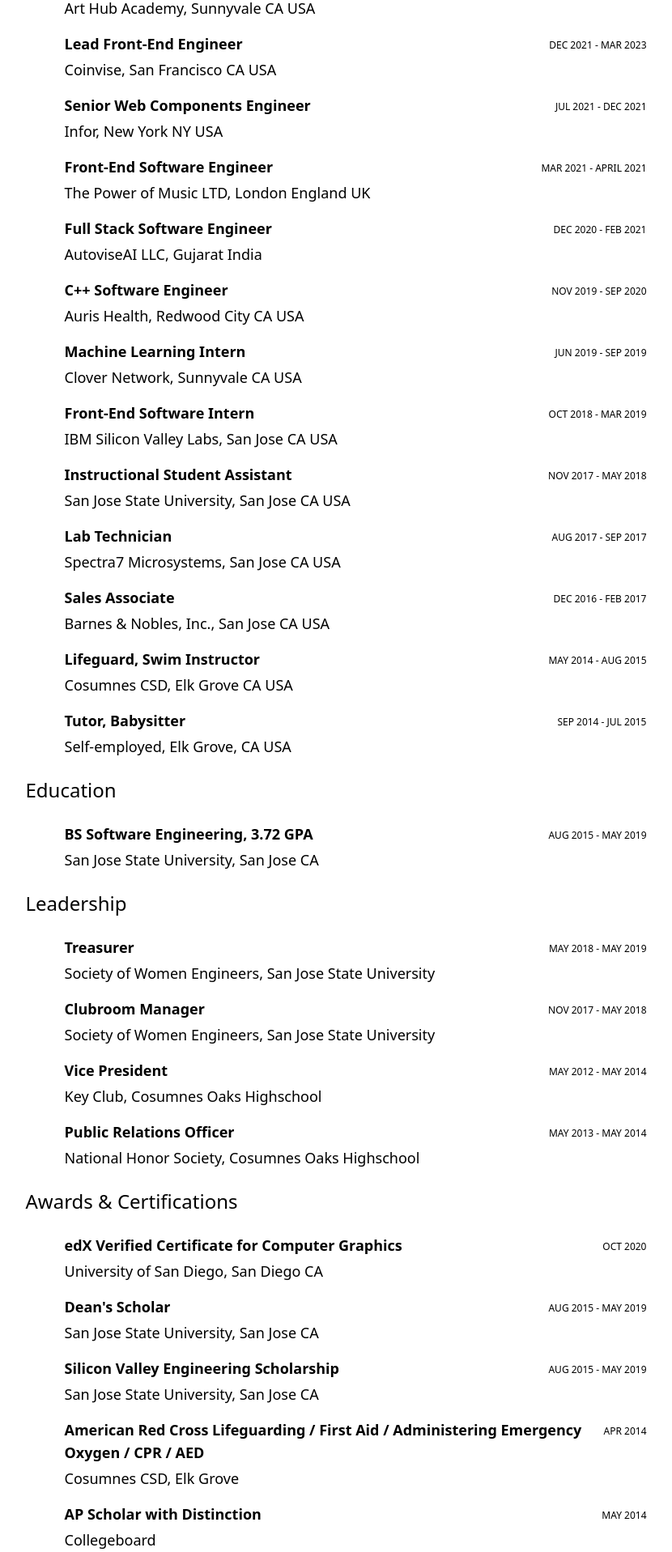
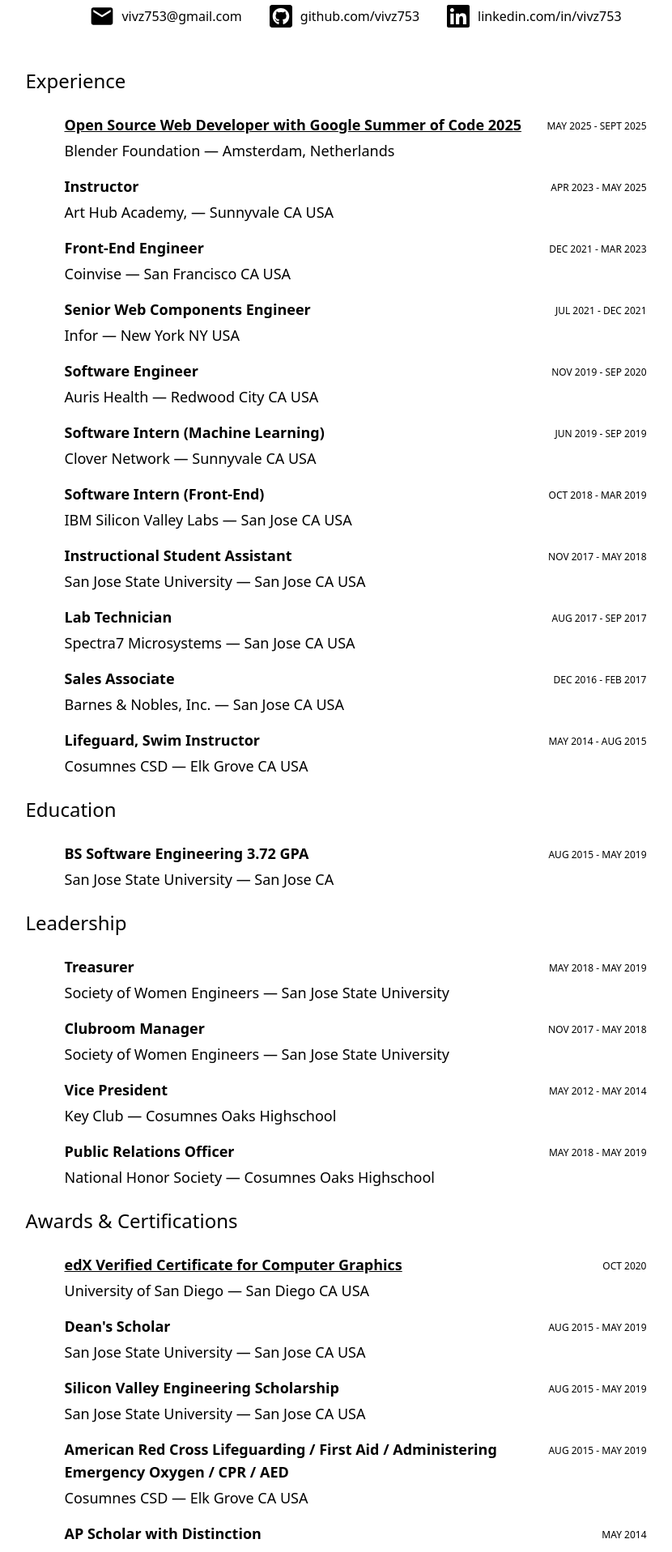
Before and after one commit to vivz753/vleung.us, a Next.js app in the folder web/: page /cv in a window 1280 px wide. Shown: the part 460-2377 px from the top of the page at 81% size, without its empty margins (201-1031 px from the left). Built offline with nearby package versions, Linux system fonts and the light colour scheme.

Commit message:
Refactor data from components, add new profile pic to CV

```diff
--- a/web/pages/cv.tsx
+++ b/web/pages/cv.tsx
@@ -1,103 +1,254 @@
+import clsx from "clsx"
 import { NextPage } from "next"
 import Link from "next/link"
-import { FC } from "react"
+import React, { FC } from "react"
 import { FaGithubSquare, FaLinkedin } from "react-icons/fa"
 import { MdEmail } from "react-icons/md"
+import Image from "next/image"
+
+interface Entry {
+  title: string
+  organization: string
+  location: string
+  date: string
+  description?: string
+  link?: string
+}
+
+const experience: Entry[] = [
+  {
+    title: "Open Source Web Developer with Google Summer of Code 2025",
+    organization: "Blender Foundation",
+    location: "Amsterdam, Netherlands",
+    date: "May 2025 - Sept 2025",
+    description: "",
+    link: "https://devtalk.blender.org/t/gsoc-2025-adding-handy-features-and-ui-improvements-to-flamenco/40723",
+  },
+  {
+    title: "Instructor",
+    organization: "Art Hub Academy,",
+    location: "Sunnyvale CA USA",
+    date: "Apr 2023 - May 2025",
+    description: "",
+  },
+  {
+    title: "Front-End Engineer",
+    organization: "Coinvise",
+    location: "San Francisco CA USA",
+    date: "Dec 2021 - Mar 2023",
+    description: "",
+  },
+  {
+    title: "Senior Web Components Engineer",
+    organization: "Infor",
+    location: "New York NY USA",
+    date: "Jul 2021 - Dec 2021",
+    description: "",
+  },
+  {
+    title: "Software Engineer",
+    organization: "Auris Health",
+    location: "Redwood City CA USA",
+    date: "Nov 2019 - Sep 2020",
+    description: "",
+  },
+  {
+    title: "Software Intern (Machine Learning)",
+    organization: "Clover Network",
+    location: "Sunnyvale CA USA",
+    date: "Jun 2019 - Sep 2019",
+    description: "",
+  },
+  {
+    title: "Software Intern (Front-End)",
+    organization: "IBM Silicon Valley Labs",
+    location: "San Jose CA USA",
+    date: "Oct 2018 - Mar 2019",
+    description: "",
+  },
+  {
+    title: "Instructional Student Assistant",
+    organization: "San Jose State University",
+    location: "San Jose CA USA",
+    date: "Nov 2017 - May 2018",
+    description: "",
+  },
+  {
+    title: "Lab Technician",
+    organization: "Spectra7 Microsystems",
+    location: "San Jose CA USA",
+    date: "Aug 2017 - Sep 2017",
+    description: "",
+  },
+  {
+    title: "Sales Associate",
+    organization: "Barnes & Nobles, Inc.",
+    location: "San Jose CA USA",
+    date: "Dec 2016 - Feb 2017",
+    description: "",
+  },
+  {
+    title: "Lifeguard, Swim Instructor",
+    organization: "Cosumnes CSD",
+    location: "Elk Grove CA USA",
+    date: "May 2014 - Aug 2015",
+    description: "",
+  },
+]
+
+const education: Entry[] = [
+  {
+    title: "BS Software Engineering 3.72 GPA",
+    organization: "San Jose State University",
+    location: "San Jose CA",
+    date: "Aug 2015 - May 2019",
+    description: "",
+  },
+]
+const leadership: Entry[] = [
+  {
+    title: "Treasurer",
+    organization: "Society of Women Engineers",
+    location: "San Jose State University",
+    date: "May 2018 - May 2019",
+    description: "",
+  },
+  {
+    title: "Clubroom Manager",
+    organization: "Society of Women Engineers",
+    location: "San Jose State University",
+    date: "Nov 2017 - May 2018",
+    description: "",
+  },
+  {
+    title: "Vice President",
+    organization: "Key Club",
+    location: "Cosumnes Oaks Highschool",
+    date: "May 2012 - May 2014",
+    description: "",
+  },
+  {
+    title: "Public Relations Officer",
+    organization: "National Honor Society",
+    location: "Cosumnes Oaks Highschool",
+    date: "May 2018 - May 2019",
+    description: "",
+  },
+]
+
+const awardsCertifications: Entry[] = [
+  {
+    title: "edX Verified Certificate for Computer Graphics",
+    organization: "University of San Diego",
+    location: "San Diego CA USA",
+    date: "Oct 2020",
+    description: "",
+    link: "https://courses.edx.org/certificates/482ed4cfd2b0444d846da2e1975dacdc",
+  },
+  {
+    title: "Dean's Scholar",
+    organization: "San Jose State University",
+    location: "San Jose CA USA",
+    date: "Aug 2015 - May 2019",
+    description: "",
+  },
+  {
+    title: "Silicon Valley Engineering Scholarship",
+    organization: "San Jose State University",
+    location: "San Jose CA USA",
+    date: "Aug 2015 - May 2019",
+    description: "",
+  },
+  {
+    title: "American Red Cross Lifeguarding / First Aid / Administering Emergency Oxygen / CPR / AED",
+    organization: "Cosumnes CSD",
+    location: "Elk Grove CA USA",
+    date: "Aug 2015 - May 2019",
+    description: "",
+  },
+  {
+    title: "AP Scholar with Distinction",
+    organization: "Collegeboard",
+    location: "",
+    date: "May 2014",
+    description: "",
+  },
+  {
+    title: "Distinguished Vice President",
+    organization: "Key Club Cal-Nev-Ha District",
+    location: "",
+    date: "May 2013",
+    description: "",
+  },
+]
+
+enum Icon {
+  GITHUB,
+  MAIL,
+  LINKEDIN,
+}
+
+const logoLinkHoverStyle = "group-hover:text-pink-300"
+const LogoLink: FC<{ link: string; label: string; icon: Icon }> = ({ link, label, icon }) => (
+  <a href={link} className="group flex flex-row items-center gap-2">
+    {icon === Icon.LINKEDIN ? (
+      <FaLinkedin className={clsx("h-8 w-8", logoLinkHoverStyle)} />
+    ) : icon === Icon.GITHUB ? (
+      <FaGithubSquare className={clsx("h-8 w-8", logoLinkHoverStyle)} />
+    ) : (
+      <MdEmail className={clsx("h-8 w-8", logoLinkHoverStyle)} />
+    )}
+
+    <span className={logoLinkHoverStyle}>{label}</span>
+  </a>
+)
 
 const CV: NextPage = () => {
   return (
-    <div className="flex min-h-screen flex-col items-center justify-center px-8 pt-28 lg:px-24">
+    <div className="flex min-h-screen flex-col items-center justify-center px-4 pt-8 lg:px-24">
       <div className="flex w-full max-w-[719px] flex-col py-24">
         <div className="flex flex-col items-center justify-center gap-4 py-8">
-          <div className="text-2xl">Vivian Leung</div>
+          <div className="relative h-48 w-48 overflow-clip rounded-full  bg-red-500">
+            <Image alt="portrait" src="/images/me-mimi-profile.png" fill style={{ objectFit: "cover" }} />
+          </div>
+          <div className="text-3xl">Vivian Leung</div>
+          <div className="text-xl">Web Developer</div>
           <div className="flex flex-col items-center gap-2 lg:flex-row lg:gap-8">
-            <div className="flex flex-row items-center gap-2">
-              <MdEmail className="h-8 w-8" />
-              <div>vivz753@gmail.com</div>
-            </div>
-            <Link className="flex flex-row items-center gap-2" href="https://github.com/vivz753">
-              <FaGithubSquare className="h-8 w-8" />
-              github.com/vivz753
-            </Link>
-            <Link href="https://linkedin.com/in/vivz753" className="flex flex-row items-center gap-2">
-              <FaLinkedin className="h-8 w-8" />
-              linkedin.com/in/vivz753
-            </Link>
+            <LogoLink link="mailto:vivz753@gmail.com" label="vivz753@gmail.com" icon={Icon.MAIL} />
+            <LogoLink link="https://github.com/vivz753" label="github.com/vivz753" icon={Icon.GITHUB} />
+            <LogoLink link="https://linkedin.com/in/vivz753" label="linkedin.com/in/vivz753" icon={Icon.LINKEDIN} />
           </div>
         </div>
-        <div className="-ml-4 py-4 text-2xl lg:-ml-12">Experience</div>
-        <Job title="Instructor" date="Apr 2023 - Feb 2024" location="Art Hub Academy, Sunnyvale CA USA" />
-        <Job title="Lead Front-End Engineer" date="Dec 2021 - Mar 2023" location="Coinvise, San Francisco CA USA" />
-        <Job title="Senior Web Components Engineer" date="Jul 2021 - Dec 2021" location="Infor, New York NY USA" />
-        <Job
-          title="Front-End Software Engineer"
-          date="Mar 2021 - April 2021"
-          location="The Power of Music LTD, London England UK"
-        />
-        <Job title="Full Stack Software Engineer" date="Dec 2020 - Feb 2021" location="AutoviseAI LLC, Gujarat India" />
-        <Job title="C++ Software Engineer" date="Nov 2019 - Sep 2020" location="Auris Health, Redwood City CA USA" />
-        <Job title="Machine Learning Intern" date="Jun 2019 - Sep 2019" location="Clover Network, Sunnyvale CA USA" />
-        <Job
-          title="Front-End Software Intern"
-          date="Oct 2018 - Mar 2019"
-          location="IBM Silicon Valley Labs, San Jose CA USA"
-        />
-        <Job
-          title="Instructional Student Assistant"
-          date="Nov 2017 - May 2018"
-          location="San Jose State University, San Jose CA USA"
-        />
-        <Job title="Lab Technician" date="Aug 2017 - Sep 2017" location="Spectra7 Microsystems, San Jose CA USA" />
-        <Job title="Sales Associate" date="Dec 2016 - Feb 2017" location="Barnes & Nobles, Inc., San Jose CA USA" />
-        <Job title="Lifeguard, Swim Instructor" date="May 2014 - Aug 2015" location="Cosumnes CSD, Elk Grove CA USA" />
-        <Job title="Tutor, Babysitter" date="Sep 2014 - Jul 2015" location="Self-employed, Elk Grove, CA USA" />
-        <div className="-ml-4 py-4 text-2xl lg:-ml-12">Education</div>
-        <Job
-          title="BS Software Engineering, 3.72 GPA"
-          date="Aug 2015 - May 2019"
-          location="San Jose State University, San Jose CA"
-        />
-        <div className="-ml-4 py-4 text-2xl lg:-ml-12">Leadership</div>
-        <Job
-          title="Treasurer"
-          date="May 2018 - May 2019"
-          location="Society of Women Engineers, San Jose State University"
-        />
-        <Job
-          title="Clubroom Manager"
-          date="Nov 2017 - May 2018"
-          location="Society of Women Engineers, San Jose State University"
-        />
-        <Job title="Vice President" date="May 2012 - May 2014" location="Key Club, Cosumnes Oaks Highschool" />
-        <Job
-          title="Public Relations Officer"
-          date="May 2013 - May 2014"
-          location="National Honor Society, Cosumnes Oaks Highschool"
-        />
-        <div className="-ml-4 py-4 text-2xl lg:-ml-12">Awards & Certifications</div>
-        <Job
-          link="https://courses.edx.org/certificates/482ed4cfd2b0444d846da2e1975dacdc"
-          title="edX Verified Certificate for Computer Graphics"
-          date="Oct 2020"
-          location="University of San Diego, San Diego CA"
-        />
-        <Job title="Dean's Scholar" date="Aug 2015 - May 2019" location="San Jose State University, San Jose CA" />
-        <Job
-          title="Silicon Valley Engineering Scholarship"
-          date="Aug 2015 - May 2019"
-          location="San Jose State University, San Jose CA"
-        />
-        <Job
-          title="American Red Cross Lifeguarding / First Aid / Administering Emergency Oxygen / CPR / AED"
-          date="Apr 2014"
-          location="Cosumnes CSD, Elk Grove"
-        />
-        <Job title="AP Scholar with Distinction" date="May 2014" location="Collegeboard" />
-        <Job
-          title="Distinguished Vice President"
-          date="May 2013"
-          location="Key Club Cal-Nev-Ha District Convention, Anaheim CA "
-        />
+        <Title>Experience</Title>
+        {experience.map(({ title, organization, location, date, link }) => (
+          <Job
+            key={title + organization}
+            title={title}
+            organization={organization}
+            location={location}
+            date={date}
+            link={link}
+          />
+        ))}
+        <Title>Education</Title>
+        {education.map(({ title, organization, location, date }) => (
+          <Job key={title + organization} title={title} organization={organization} location={location} date={date} />
+        ))}
+        <Title>Leadership</Title>
+        {leadership.map(({ title, organization, location, date }) => (
+          <Job key={title + organization} title={title} organization={organization} location={location} date={date} />
+        ))}
+        <Title>Awards & Certifications</Title>
+        {awardsCertifications.map(({ title, organization, location, date, link }) => (
+          <Job
+            key={title + organization}
+            title={title}
+            organization={organization}
+            location={location}
+            date={date}
+            link={link}
+          />
+        ))}
       </div>
     </div>
   )
@@ -105,17 +256,22 @@
 
 export default CV
 
-const Job: FC<{ title: string; date: string; location: string; link?: string }> = ({
+const Title: FC<React.PropsWithChildren> = ({ children }) => <span className="py-4 text-2xl lg:-ml-12">{children}</span>
+
+const Job: FC<{ title: string; date: string; organization: string; location: string; link?: string }> = ({
   title,
+  organization,
+  location,
   date,
-  location,
   link = "",
 }) => (
   <ConditionalWrapper link={link}>
     <div className="flex flex-row justify-between py-2">
       <div className="flex flex-col gap-1">
-        <span className="text-lg font-bold">{title}</span>
-        <span className="text-lg">{location}</span>
+        <span className={clsx("text-lg font-bold", link && "underline hover:text-pink-300")}>{title}</span>
+        <span className="text-lg">
+          {organization} — {location}
+        </span>
       </div>
       <span className="mt-2 min-w-max text-right align-bottom text-xs uppercase">{date}</span>
     </div>
```
Also changed, not shown: web/public/images/me-mimi-profile.png (added).
